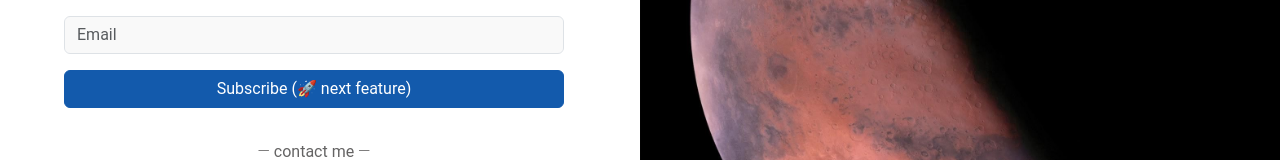
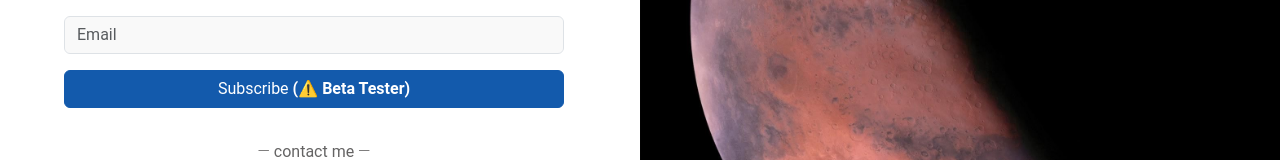
Before and after one commit to Lebackrobot/apod-frontend, a React (Create React App) app: page / in a window 1280 px wide. Shown: the part 355-515 px from the top of the page. Built offline with nearby package versions, Linux system fonts and the light colour scheme.

Commit message:
🛠️ chore: change button description

```diff
--- a/src/components/MailForm/MailerForm.jsx
+++ b/src/components/MailForm/MailerForm.jsx
@@ -22,16 +22,19 @@ const MailerForm = () => {
 
         try {
             const response = await axios.post('https://apod-backend.onrender.com/noauth/subscriptions', { username, email });
-            if (response.status === 200) {
+            if (response.status === 201) {
                 setShowSuccessToast(true);
             }
 
-            else if (response.status === 409) {
-                setShowConfictToast(true)
-            }
         }
 
         catch (error) {
+
+            if (error && error.response && error.response.status === 409) {
+                setShowConfictToast(true)
+            }
+
+            console.log(error.response.status)
             console.error('Erro ao enviar o formulário:', error);
             setShowErrorToast(true);
         }
@@ -50,7 +53,7 @@ const MailerForm = () => {
             <Form onSubmit={handleSubmit}>
                 <Form.Control style={{ backgroundColor: '#f9f9f9' }} className='mb-3' placeholder="Name" value={username} onChange={handleNameChange} required />
                 <Form.Control style={{ backgroundColor: '#f9f9f9' }} className='mb-3' type="email" placeholder="Email" value={email} onChange={handleEmailChange} required />
-                <Button className={`w-100 button-primary ${styles.buttonPrimary}`} type="submit">Subscribe (🚀 next feature)</Button>
+                <Button className={`w-100 button-primary ${styles.buttonPrimary}`} type="submit">Subscribe <strong>(⚠️ Beta Tester)</strong></Button>
             </Form>
 
             <Toast show={showSuccessToast} onClose={() => setShowSuccessToast(false)} delay={2000} autohide className={styles.toast}>
```
